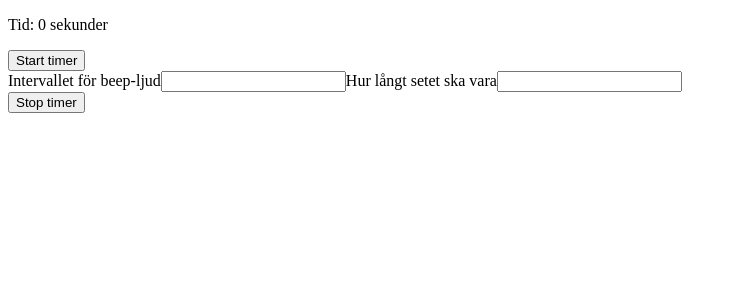
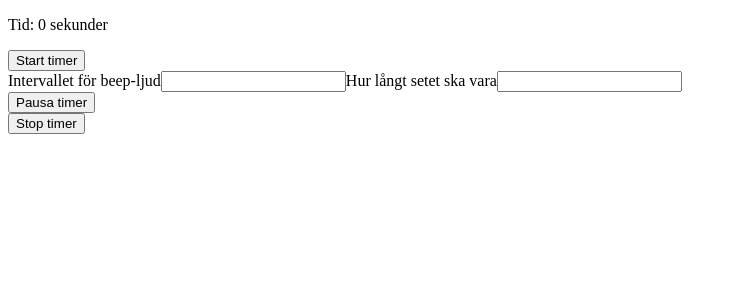
Before and after one commit to Zindriana/timer_app, a React (Vite) app: page /timer_app/timer in a window 1280 px wide. Shown: the top 300 px of the page, without its empty margins (0-737 px from the left). Built offline with nearby package versions, Linux system fonts and the light colour scheme.

Commit message:
added a pause button and function

```diff
--- a/src/Timer.tsx
+++ b/src/Timer.tsx
@@ -14,9 +14,15 @@ function Timer(){
         }
     }
 
+    function pauseTimer(){
+        clearInterval(intervalRef.current);
+        intervalRef.current = 0;
+    }
+
     function stopTimer(){
         clearInterval(intervalRef.current);
         intervalRef.current = 0;
+        setTime(0);
     }
 
     function increaseTimeCounterByOne(){
@@ -64,10 +70,14 @@ function Timer(){
             <input type='number' className="restNumber" onChange={handleRestChange}></input>
         </section>
         <section>
+            <button className="paus_btn" onClick={pauseTimer}>
+                Pausa timer
+            </button>
+        </section>
+        <section>
             <button className="stop_btn" onClick={stopTimer}>
                 Stop timer
             </button>
-
         </section>
     </>
     )
```
Lines whose indentation alone changed are shown as unchanged.
